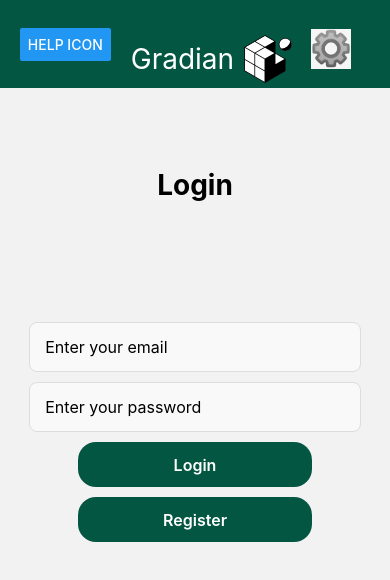
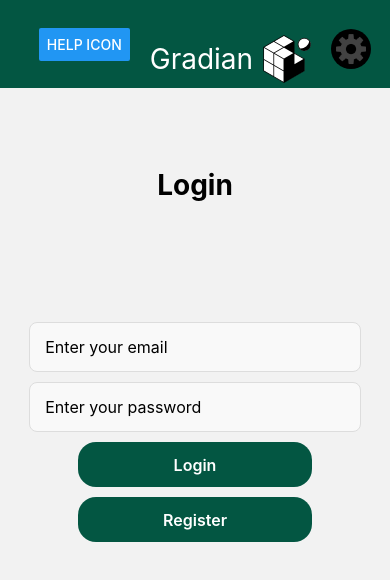
Before and after one commit to Skyring100/Undergraduate-Planning-Advisor-App, a React Native app: screen / in a window 390 px wide. Shown: the top 580 px of the page. Built offline with nearby package versions, Linux system fonts and the light colour scheme.

Commit message:
Made Setting Icon extremely good

```diff
--- a/components/SettingsButton.js
+++ b/components/SettingsButton.js
@@ -1,4 +1,4 @@
-import { TouchableOpacity, Text, StyleSheet, Dimensions, Image, ImageBackground } from 'react-native';
+import { TouchableOpacity, Text, StyleSheet, Dimensions, Image } from 'react-native';
 
 
 const screenWidth = Dimensions.get('window').width;
@@ -15,9 +15,8 @@ export default function SettingsButton({ onPress }) {
             onPress={handlePress}
             activeOpacity={0.7}
         >
-            <ImageBackground source={require('../assets/gear.png')}
-                style={{width:40, height:40}}>
-            </ImageBackground>
+            <Image source={require('../assets/gear.png')}
+                style={{width:40, height:40, backgroundColor: '#000000', borderRadius: 100}}/>
         </TouchableOpacity>
     );
 }
@@ -26,7 +25,7 @@ const styles = StyleSheet.create({
         alignItems: 'center',
         justifyContent: 'center',
         marginTop: 10,
-        width: buttonWidth,
+        left: 20
     },
     buttonText: {
         color: '#fff',
```
Also changed, not shown: assets/gear.png.
